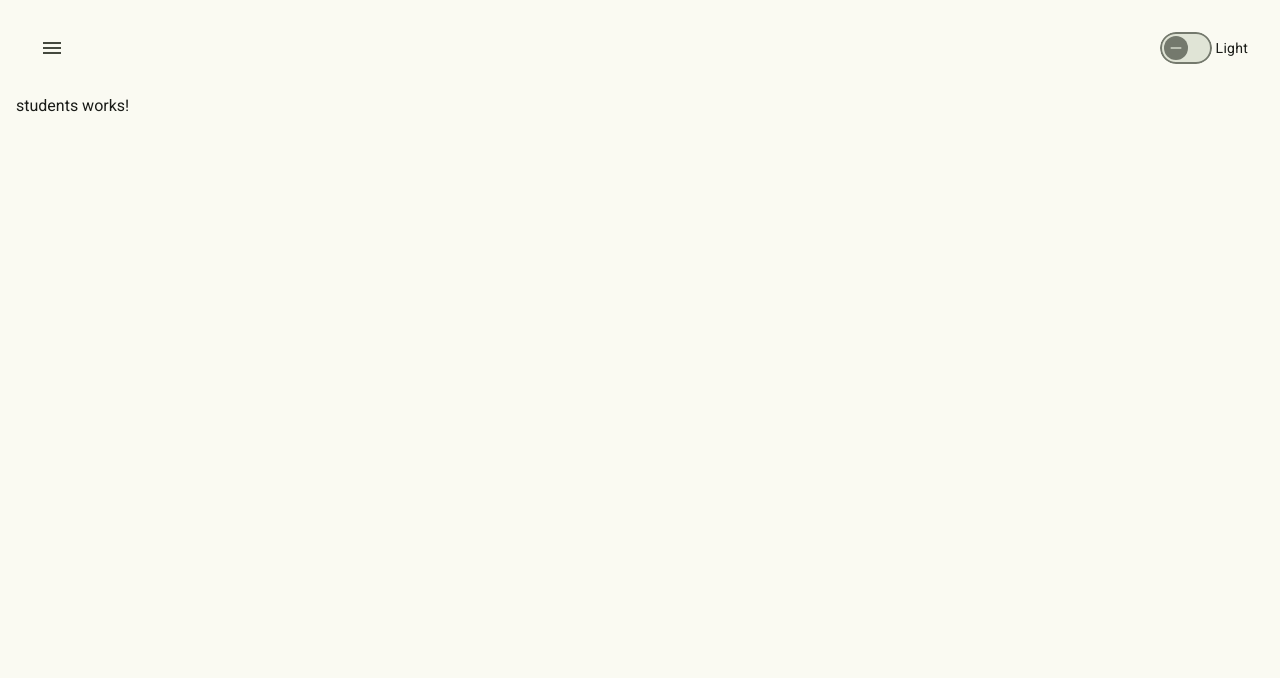
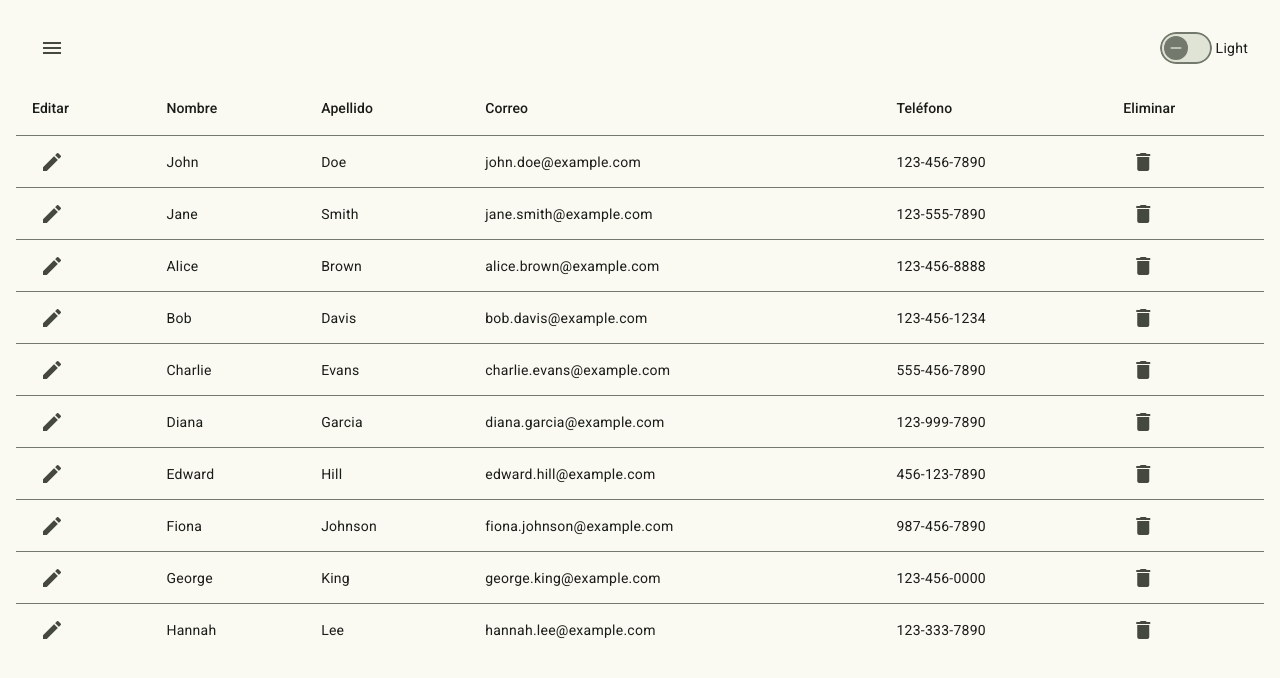
Before and after one commit to carlosandresalzate/3TF-Alzate, an Angular app: page /students in a window 1280 px wide. Shown: the top 678 px of the page. Built offline with nearby package versions, Linux system fonts and the light colour scheme.

Commit message:
Se agregan los botones de eliminar y editar a la tabla de estudiantes; se agrega la funcionalidad de eliminar un estudiante; se agrega el componente dialog y snackbar para generar un feedback de la eliminacion de los estudiantes

```diff
--- a/src/app/core/services/students.service.ts
+++ b/src/app/core/services/students.service.ts
@@ -7,7 +7,9 @@ import { BehaviorSubject, Observable } from 'rxjs';
   providedIn: 'root',
 })
 export class StudentsService {
-  students: Student[] = [
+  // TODO: Mejorar los comentarios
+
+  private students: Student[] = [
     {
       id: generateRandomID(6),
       name: 'John',
--- /dev/null
+++ b/src/app/modules/dashboard/pages/students/components/delete-dialog/delete-dialog.component.html
@@ -0,0 +1,11 @@
+<h2 mat-dialog-title>Eliminar Estudiante</h2>
+<mat-dialog-content>
+  <p>
+    Estas seguro de que quieres eliminar a
+    <strong> {{ data.name }} {{ data.lastName }}</strong> ?
+  </p>
+</mat-dialog-content>
+<mat-dialog-actions>
+  <button mat-button (click)="onCancel()">Cancelar</button>
+  <button mat-button  (click)="onConfirm()">Eliminar</button>
+</mat-dialog-actions>
--- /dev/null
+++ b/src/app/modules/dashboard/pages/students/components/delete-dialog/delete-dialog.component.ts
@@ -0,0 +1,29 @@
+import { Component, Inject } from '@angular/core';
+import { MAT_DIALOG_DATA, MatDialogRef } from '@angular/material/dialog';
+import { Student } from '../../models/student';
+
+@Component({
+  selector: 'app-delete-dialog',
+  standalone: false,
+
+  templateUrl: './delete-dialog.component.html',
+  styles: `
+  mat-dialog-content {
+    font-size: 16px;
+  }
+  `,
+})
+export class DeleteDialogComponent {
+  constructor(
+    public dialogRef: MatDialogRef<DeleteDialogComponent>,
+    @Inject(MAT_DIALOG_DATA) public data: Student
+  ) {}
+
+  onCancel(): void {
+    this.dialogRef.close(false);
+  }
+
+  onConfirm(): void {
+    this.dialogRef.close(true);
+  }
+}
--- a/src/app/modules/dashboard/pages/students/students.component.html
+++ b/src/app/modules/dashboard/pages/students/students.component.html
@@ -1 +1,51 @@
-<p>students works!</p>
+<table mat-table [dataSource]="students" class="mat-elevation-z8">
+  <!-- Columna de Editar (al inicio de la tabla) -->
+  <ng-container matColumnDef="edit">
+    <th mat-header-cell *matHeaderCellDef>Editar</th>
+    <td mat-cell *matCellDef="let student">
+      <!-- TODO: agregar esta funcion en su momento (click)="editStudent(student)" -->
+      <button mat-icon-button color="primary">
+        <mat-icon>edit</mat-icon>
+      </button>
+    </td>
+  </ng-container>
+
+  <!-- Columna Nombre -->
+  <ng-container matColumnDef="name">
+    <th mat-header-cell *matHeaderCellDef>Nombre</th>
+    <td mat-cell *matCellDef="let student">{{ student.name }}</td>
+  </ng-container>
+
+  <!-- Column Apellido -->
+  <ng-container matColumnDef="lastName">
+    <th mat-header-cell *matHeaderCellDef>Apellido</th>
+    <td mat-cell *matCellDef="let student">{{ student.lastName }}</td>
+  </ng-container>
+
+  <!-- Columna Email -->
+  <ng-container matColumnDef="email">
+    <th mat-header-cell *matHeaderCellDef>Correo</th>
+    <td mat-cell *matCellDef="let student">{{ student.email }}</td>
+  </ng-container>
+
+  <!-- Columna Teléfono -->
+  <ng-container matColumnDef="phoneNumber">
+    <th mat-header-cell *matHeaderCellDef>Teléfono</th>
+    <td mat-cell *matCellDef="let student">{{ student.phoneNumber }}</td>
+  </ng-container>
+
+  <!-- Columna de Eliminar (al Final de la tabla) -->
+  <ng-container matColumnDef="delete">
+    <th mat-header-cell *matHeaderCellDef>Eliminar</th>
+    <td mat-cell *matCellDef="let student">
+      <button mat-icon-button color="warn" (click)="openDeleteDialog(student)">
+        <mat-icon>delete</mat-icon>
+      </button>
+    </td>
+  </ng-container>
+  <!-- Encabezado de la tabla -->
+  <tr mat-header-row *matHeaderRowDef="displayedColumns"></tr>
+
+  <!-- Filas de la tabla -->
+  <tr mat-row *matRowDef="let row; columns: displayedColumns"></tr>
+</table>
--- a/src/app/modules/dashboard/pages/students/students.component.ts
+++ b/src/app/modules/dashboard/pages/students/students.component.ts
@@ -1,4 +1,9 @@
-import { Component } from '@angular/core';
+import { Component, OnInit } from '@angular/core';
+import { StudentsService } from '../../../../core/services/students.service';
+import { Student } from './models/student';
+import { DeleteDialogComponent } from './components/delete-dialog/delete-dialog.component';
+import { MatDialog } from '@angular/material/dialog';
+import { MatSnackBar } from '@angular/material/snack-bar';
 
 @Component({
   selector: 'app-students',
@@ -7,4 +12,58 @@ import { Component } from '@angular/core';
   templateUrl: './students.component.html',
   styleUrl: './students.component.scss',
 })
-export class StudentsComponent {}
+export class StudentsComponent implements OnInit {
+  // Variable para guardar los estudiantes.
+  students: Student[] = [];
+
+  // Definicion de las columnas que se van a mostrar en la tabla
+  displayedColumns: string[] = [
+    'edit',
+    'name',
+    'lastName',
+    'email',
+    'phoneNumber',
+    'delete',
+  ];
+
+  // ---
+  constructor(
+    private studentsService: StudentsService,
+    private dialog: MatDialog,
+    private snackBar: MatSnackBar
+  ) {}
+
+  ngOnInit(): void {
+    // Nos suscribimos al Obsrevable de estudiantes
+    this.studentsService.getStudents().subscribe((data) => {
+      console.log('Datos recibidos: ', data);
+      this.students = data;
+    });
+  }
+
+  /**
+   * @description Este metodo abre una ventana de dialogo para cancelar o confirmar la la eliminacion de un estudiante.
+   * @param student
+   */
+  openDeleteDialog(student: Student): void {
+    const dialogRef = this.dialog.open(DeleteDialogComponent, {
+      width: '400px',
+      data: student,
+    });
+
+    dialogRef.afterClosed().subscribe((result) => {
+      if (result) {
+        this.studentsService.deleteStudent(student.id);
+        this.showSnackbar(`${student.name} ${student.lastName}`);
+      }
+    });
+  }
+
+  showSnackbar(studentName: string): void {
+    this.snackBar.open(`${studentName} fue eliminado`, `Cerrar`, {
+      duration: 3000,
+      horizontalPosition: 'start',
+      verticalPosition: 'bottom',
+    });
+  }
+}
```
Also changed, not shown: src/app/core/services/theme.service.ts (+12 -1 lines), src/app/modules/dashboard/pages/students/students.module.ts (+18 -2 lines).
